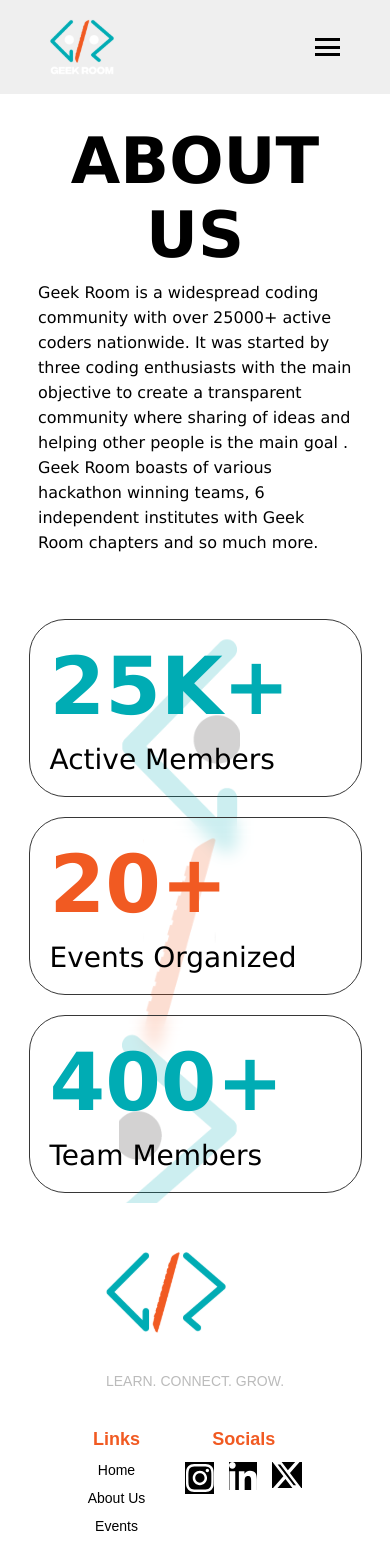
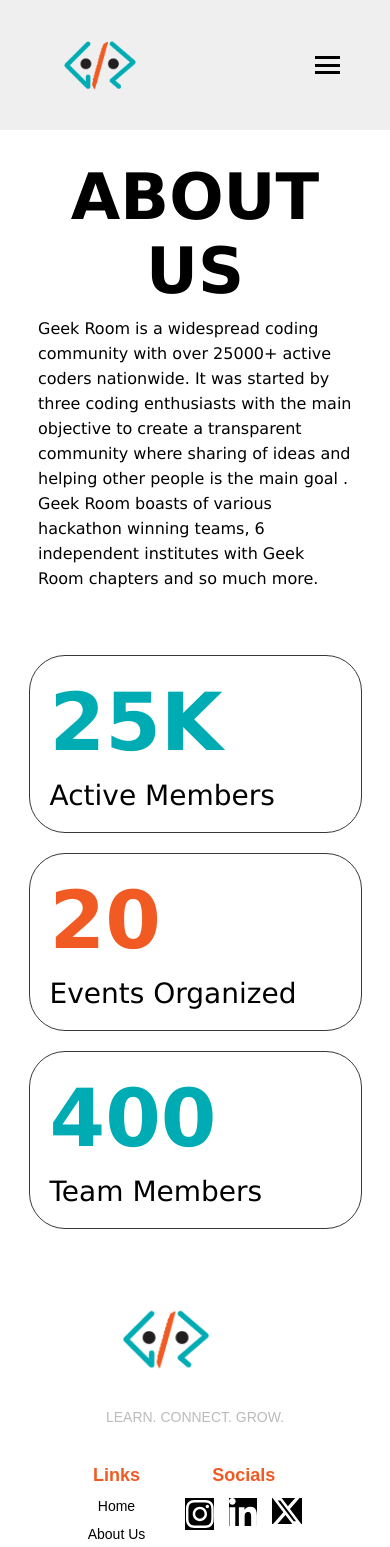
Before and after one commit to AdityaSingh2005/Geek-Room, a Next.js app: page /about in a window 390 px wide. Shown: the top 1547 px of the page. Built offline with nearby package versions, Linux system fonts and the light colour scheme; a web font is replaced by a local one.

Commit message:
fix chapters section

```diff
--- a/package.json
+++ b/package.json
@@ -10,7 +10,7 @@
   },
   "dependencies": {
     "@uidotdev/usehooks": "^2.4.1",
-    "next": "^14.2.7",
+    "next": "^14.2.16",
     "next-themes": "^0.3.0",
     "react": "^18",
     "react-dom": "^18",
--- a/src/Components/CounterCard/CounterCard.tsx
+++ b/src/Components/CounterCard/CounterCard.tsx
@@ -1,15 +1,13 @@
 "use client";
 import React, { useState, useEffect, useRef } from 'react';
-import Image from 'next/image';
 import styles from '@/styles/counter.module.scss';
 
 interface CounterProps {
   finalNumber: number;
   label: string;
-  iconSrc: any;
 }
 
-const CounterCard: React.FC<CounterProps> = ({ finalNumber, label, iconSrc }) => {
+const CounterCard: React.FC<CounterProps> = ({ finalNumber, label }) => {
   const [count, setCount] = useState(0);
   const [isVisible, setIsVisible] = useState(false);
   const cardRef = useRef<HTMLDivElement>(null);
@@ -48,11 +46,25 @@
   const formattedNumber = formatNumber(count);
 
   return (
-    <div className={styles.counterCard} ref={cardRef}>
-      <div className={styles.svgIcon}>
-        <Image src={iconSrc} alt={label} width={90} height={90} priority/>
+    <div
+      className={`${styles.counterCard} ${
+        label === "Active Members"
+          ? styles.orangeCard
+          : label === "Events Organized"
+          ? styles.whiteCard
+          : styles.blueCard
+      }`}
+      ref={cardRef}
+    >
+      <div className={styles.counterNumber}>
+        {formattedNumber}
+        <span
+          className={
+            label === "Events Organized" ? styles.orangePlus : styles.defaultPlus
+          }
+        >
+        </span>
       </div>
-      <div className={styles.counterNumber}>{formattedNumber}+</div>
       <div className={styles.counterLabel}>{label}</div>
     </div>
   );
@@ -63,7 +75,6 @@
   name?: string;
   finalNumber?: number;
   label?: string;
-  iconSrc?: any;
 }
 
 interface ContainerProps {
@@ -72,16 +83,15 @@
 
 const CounterCardContainer: React.FC<ContainerProps> = ({ hackathonDetails = [] }) => {
   const defaultCounters: CounterProps[] = [
-    { finalNumber: 25000, label: "Active Members", iconSrc: "/Images/CounterCard1.svg" },
-    { finalNumber: 20, label: "Events Organized", iconSrc: "/Images/CounterCard2.svg" },
-    { finalNumber: 400, label: "Team Members", iconSrc: "/Images/CounterCard3.svg" }
+    { finalNumber: 25000, label: "Active Members" },
+    { finalNumber: 20, label: "Events Organized" },
+    { finalNumber: 400, label: "Team Members" }
   ];
 
   const counters = hackathonDetails.length > 0
     ? hackathonDetails.map((detail, index) => ({
         finalNumber: detail.finalNumber ?? defaultCounters[index]?.finalNumber ?? 0,
         label: detail.label ?? defaultCounters[index]?.label ?? '',
-        iconSrc: detail.iconSrc ?? defaultCounters[index]?.iconSrc ?? '',
       }))
     : defaultCounters;
 
--- a/src/Components/Footer/Footer.tsx
+++ b/src/Components/Footer/Footer.tsx
@@ -2,7 +2,8 @@
 import Image from 'next/image';
 import Link from 'next/link';
 import styles from '../../styles/footer.module.scss';
-import GeekRoomLogo from '../../../public/Images/GeekRoomLogo.svg';
+// import GeekRoomLogo from '../../../public/Images/GeekRoomLogo.svg';
+import Geek2 from "../../../public/Images/Transparent logo.png";
 import Instagram from '../../../public/Images/Instagram.svg';
 import Linkedin from '../../../public/Images/Linkedin.svg';
 import Twiiter from '../../../public/Images/Twitter.svg';
@@ -13,7 +14,7 @@
     <footer className={styles.footer}>
       <div className={styles.footerContent}>
         <div className={styles.logoSection}>
-          <Image src={GeekRoomLogo} alt="Footer Logo" width={120} height={120} />
+          <Image src={Geek2} alt="Footer Logo" width={120} height={120} />
           <p className={styles.tagline}>LEARN. CONNECT. GROW.</p>
         </div>
         <div className={styles.linksSection}>
--- a/src/Components/Home/FAQs/FAQs.tsx
+++ b/src/Components/Home/FAQs/FAQs.tsx
@@ -38,7 +38,7 @@
         </button>
         <div
           className={`${styles.FAQAnswer} ${isOpen ? styles.open : ''}`}
-          style={{ maxHeight: isOpen ? '450px' : '0' }}
+          style={{ maxHeight: isOpen ? '500px' : '0' }}
         >
           <p>{answer}</p>
         </div>
--- a/src/Components/Home/LandingPage/LandingPage.tsx
+++ b/src/Components/Home/LandingPage/LandingPage.tsx
@@ -3,8 +3,8 @@
 import React, { useEffect, useRef } from 'react';
 import styles from '@/styles/landingPage.module.scss';
 import Image from "next/image";
-import GeekRoomLogo from "../../../../public/Images/GeekRoomLogo.svg";
-
+// import GeekRoomLogo from "../../../../public/Images/GeekRoomLogo.svg";
+import Geek2 from "../../../../public/Images/Transparent logo.png";
 const LandingPage = () => {
   const landingPageRef = useRef<HTMLDivElement>(null);
   const ballRef1 = useRef<HTMLDivElement>(null);
@@ -33,7 +33,7 @@
     <div className={styles.landingPage} ref={landingPageRef}>
       <div className={styles.content}>
         <div className={styles.img}>
-          <Image src={GeekRoomLogo} alt="GeekRoomLogo" />
+          <Image src={Geek2} alt="GeekRoomLogo" />
         </div>
         <div className={styles.word}><h1>Geek Room</h1></div>
         <div className={styles.word}><p>A community dedicated to helping each other get better at coding together.</p></div>
--- a/src/Components/Navbar/Navbar.tsx
+++ b/src/Components/Navbar/Navbar.tsx
@@ -6,7 +6,8 @@
 import Image from "next/image";
 import Link from "next/link";
 import { usePathname } from "next/navigation";
-import GeekRoomLogo from "../../../public/Images/GeekRoomLogo.svg";
+// import GeekRoomLogo from "../../../public/Images/GeekRoomLogo.svg";
+import Geek2 from "../../../public/Images/Transparent logo.png";
 // import ThemeToggle from "../ThemeToggle/ThemeToggle";
 // import DarkMode from "../DarkMode/DarkMode";
 const Navbar = () => {
@@ -40,7 +41,7 @@
   return (
     <div className={styles.Navbar}>
       <div className={styles.GeekRoomLogo}>
-        <Image src={GeekRoomLogo} alt="GeekRoomLogo" />
+        <Image src={Geek2} alt="GeekRoomLogo" height={100} width={100}/>
       </div>
       <div className={styles.Hamburger} onClick={toggleMenu}>
         <div className={styles.Line}></div>
--- a/src/Styles/counter.module.scss
+++ b/src/Styles/counter.module.scss
@@ -1,4 +1,5 @@
 @import url('https://api.fontshare.com/v2/css?f[]=satoshi@700&display=swap');
+
 .container {
     background-color: #efefef;
     display: flex;
@@ -13,62 +14,75 @@
     padding: 30px;
     text-align: center;
     width: 379px;
-    height: 507px;
+    height: 250px; // Set the height as specified
     display: flex;
     flex-direction: column;
     justify-content: flex-end;
-    align-items: flex-start;
+    align-items: center;
     position: relative;
     border-radius: 36px;
     border: 1px solid #373737;
     backdrop-filter: blur(8px);
     font-family: "Satoshi", sans-serif;
 
-    .svgIcon {
-        z-index: -1;
-        position: absolute;
-        top: 10px;
-        left: 0px;
-        display: flex;
-        justify-content: center;
-        align-items: center;
-        overflow: hidden;
-        opacity: 20%;
-
-        img {
-            width: 460px;
-            height: 460px;
-            object-fit: contain;
-        }
-    }
-
     .counterNumber {
         font-size: 100px;
         font-weight: bold;
-        color: #333;
         margin-bottom: 10px;
+
+        // Style for the + sign
+        &::after {
+            content: "+";
+            font-size: 1em;
+            color: white; // Default color for + sign
+        }
     }
 
     .counterLabel {
         font-size: 32px;
-        color: black;
     }
 
     &:nth-child(1) {
+        background-color: #F15A22; // Active Members
+        color: white;
+
         .counterNumber {
-            color: #00ACB4;
+            color: white;
+        }
+
+        .counterLabel {
+            color: white;
         }
     }
 
     &:nth-child(2) {
+        background-color: white; // Events Organized
+        color: black;
+
         .counterNumber {
-            color: #F15A22;
+            color: black;
+
+            // Change the color of the + sign to orange
+            &::after {
+                color: #F15A22;
+            }
+        }
+
+        .counterLabel {
+            color: black;
         }
     }
 
     &:nth-child(3) {
+        background-color: #00ACB4; // Team Members
+        color: white;
+
         .counterNumber {
-            color: #00ACB4;
+            color: white;
+        }
+
+        .counterLabel {
+            color: white;
         }
     }
 }
@@ -88,63 +102,68 @@
 
     .counterCard {
         padding: 20px;
-        width: 90%;
-        height: auto;
-        display: flex;
-        flex-direction: column;
-        justify-content: flex-end;
-        align-items: flex-start;
-        position: relative;
-        border-radius: 36px;
+        width: 80%;
+        height: auto; // Adjust height for mobile view
         border: 1px solid #373737;
-        backdrop-filter: blur(8px);
-        font-family: Verdana, Geneva, Tahoma, sans-serif;
-
-        .svgIcon {
-            z-index: -1;
-            position: absolute;
-            top: 10px;
-            left: 0px;
-            display: flex;
-            justify-content: center;
-            align-items: center;
-            overflow: hidden;
-            opacity: 20%;
-
-            img {
-                width: 300px;
-                height: 230px;
-                object-fit: contain;
-            }
-        }
 
         .counterNumber {
             font-size: 80px;
             font-weight: bold;
-            color: #333;
             margin-bottom: 10px;
+
+            // Style for the + sign
+            &::after {
+                content: "+";
+                font-size: 1em;
+                color: white; // Default color for + sign
+            }
         }
 
         .counterLabel {
             font-size: 28px;
-            color: black;
         }
 
         &:nth-child(1) {
+            background-color: #F15A22;
+            color: white;
+
             .counterNumber {
-                color: #00ACB4;
+                color: white;
+            }
+
+            .counterLabel {
+                color: white;
             }
         }
 
         &:nth-child(2) {
+            background-color: white;
+            color: black;
+
             .counterNumber {
-                color: #F15A22;
+                color: black;
+
+                // Change the color of the + sign to orange
+                &::after {
+                    color: #F15A22;
+                }
+            }
+
+            .counterLabel {
+                color: black;
             }
         }
 
         &:nth-child(3) {
+            background-color: #00ACB4;
+            color: white;
+
             .counterNumber {
-                color: #00ACB4;
+                color: white;
+            }
+
+            .counterLabel {
+                color: white;
             }
         }
     }
```
Also changed, not shown: public/Images/Transparent logo.png (added), 1 other file (tests, documents, lock files or other folders).
